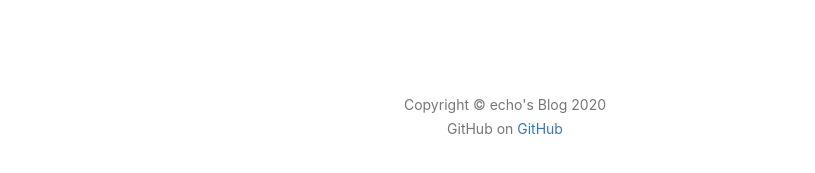
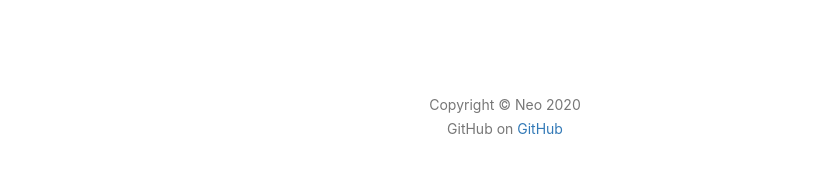
Before and after one commit to echoheart/echoheart.github.io, a Jekyll site: the page built from index.html, in a window 1280 px wide and 900 px high, scrolled down 2248 px. Shown: the part 667-840 px from the top of the window, without its empty margins (135-950 px from the left). Built offline with Jekyll 4.4.1, drawn with Linux system fonts in a browser that asks for light colours; nearby versions of some CDN libraries; the list of posts is cut into pages by our own code; comment, search, counter and statistics services are not loaded; some of the changed text lies outside the part shown.

Commit message:
修改title

```diff
--- a/_config.yml
+++ b/_config.yml
@@ -1,10 +1,10 @@
 # Site settings
-title: echo's Blog
+title: Neo
 SEOTitle: 李满堂的博客
 header-img: img/post-bg-js-version.jpg
 email: limantang01@gmail.com
 description: "Do wonderful things😃"
-keyword: "李满堂的博客, limantang, 李满堂, web, javascript, echo"
+keyword: "李满堂的博客, limantang, 李满堂, web, javascript, neo"
 url: "https://neo-to.github.io"          # your host, for absolute URL
 baseurl: ""      # for example, '/blog' if your blog hosted on 'host/blog'
 github_repo: "https://github.com/neo-to/myBlog" # you code repository
```
